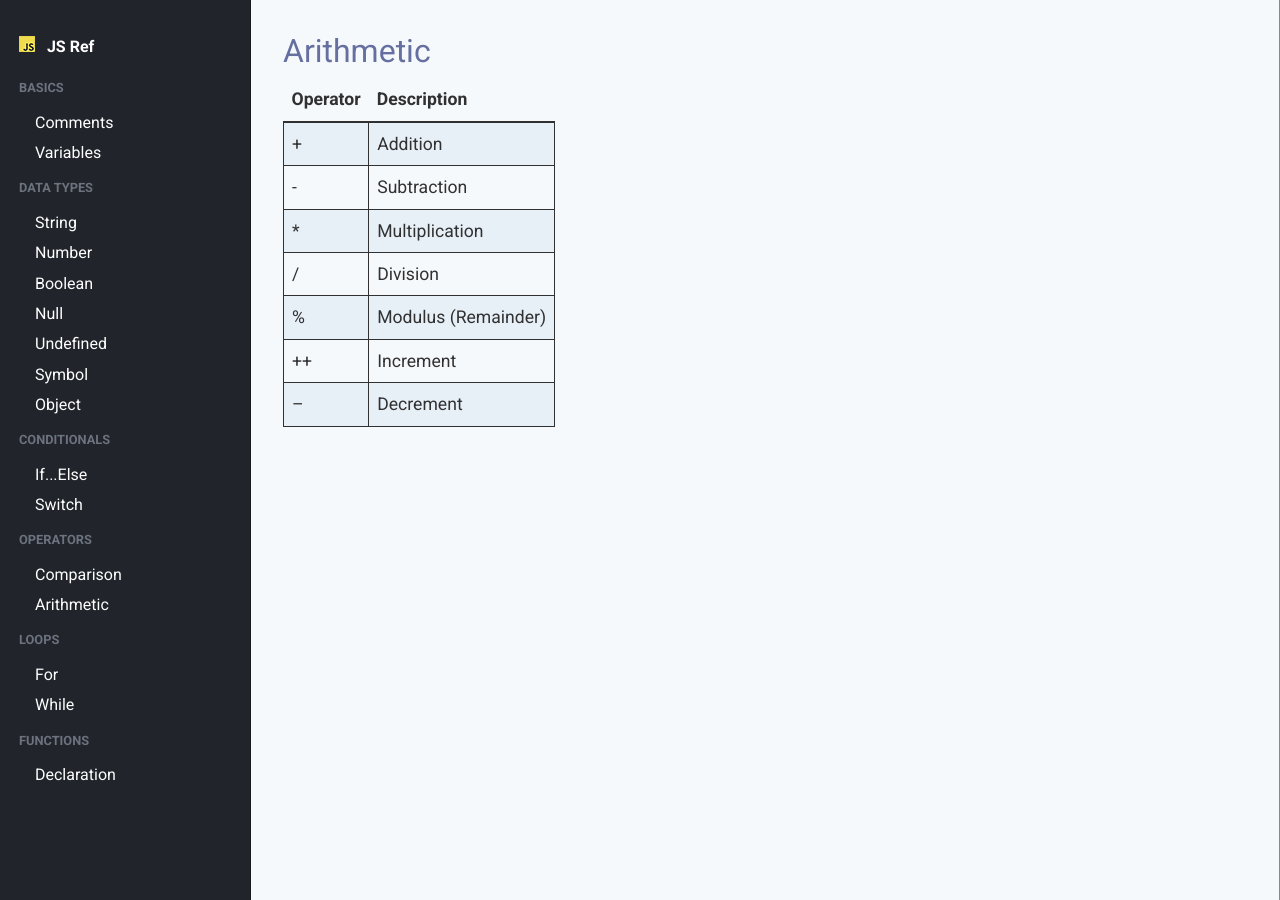
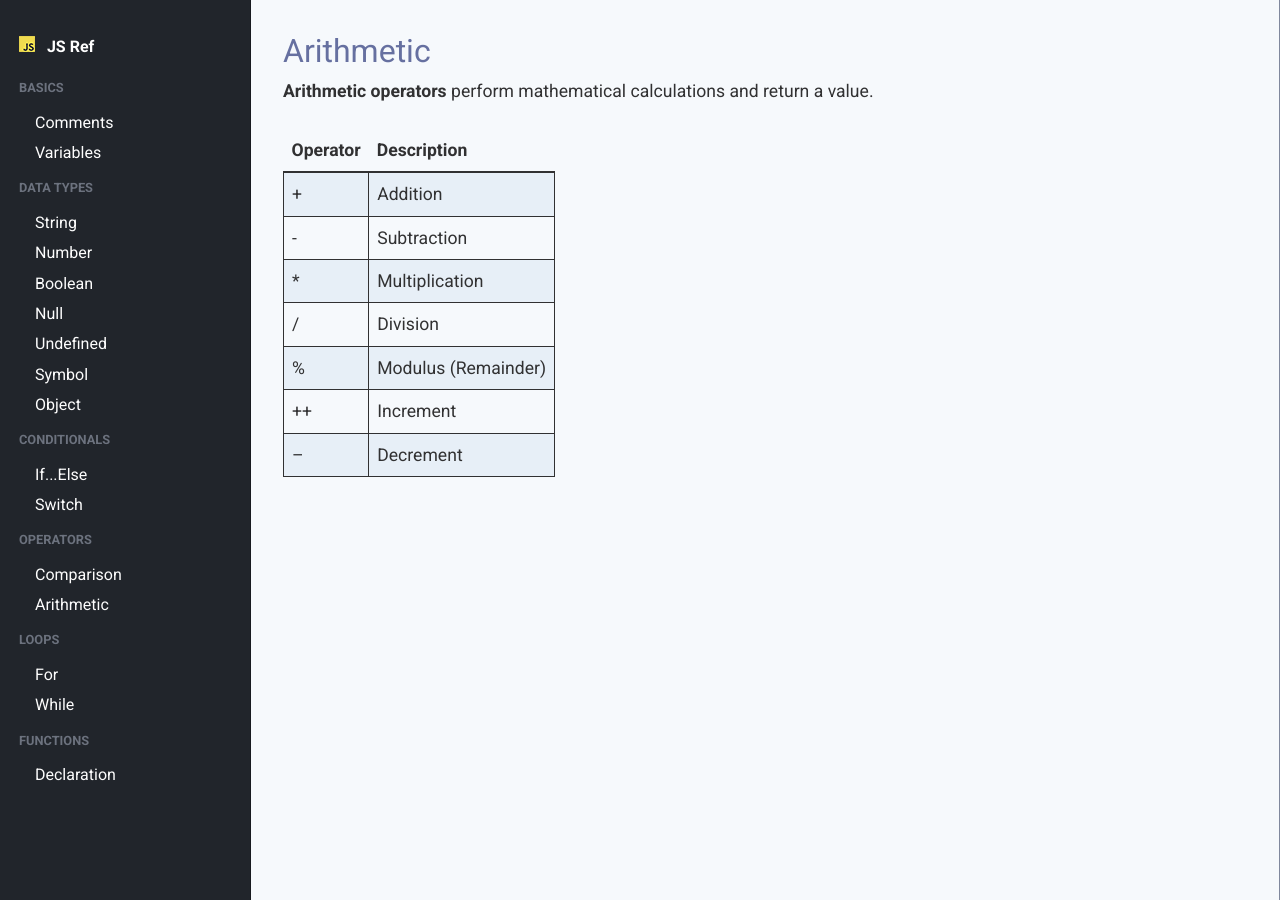
Before and after one commit to KJLarson/snippets, a Jekyll site: the page built from _pages/02_arithmetic.md, in a window 1280 px wide. Built offline with Jekyll 4.4.1, drawn with Linux system fonts in a browser that asks for light colours; nearby versions of some CDN libraries.

Commit message:
Update 02_arithmetic.md

```diff
--- a/_pages/02_arithmetic.md
+++ b/_pages/02_arithmetic.md
@@ -5,6 +5,8 @@ categories: operators
 permalink: /arithmetic/
 
 ---
+
+**Arithmetic operators** perform mathematical calculations and return a value.
 
 Operator| Description
 --- | ---
```
